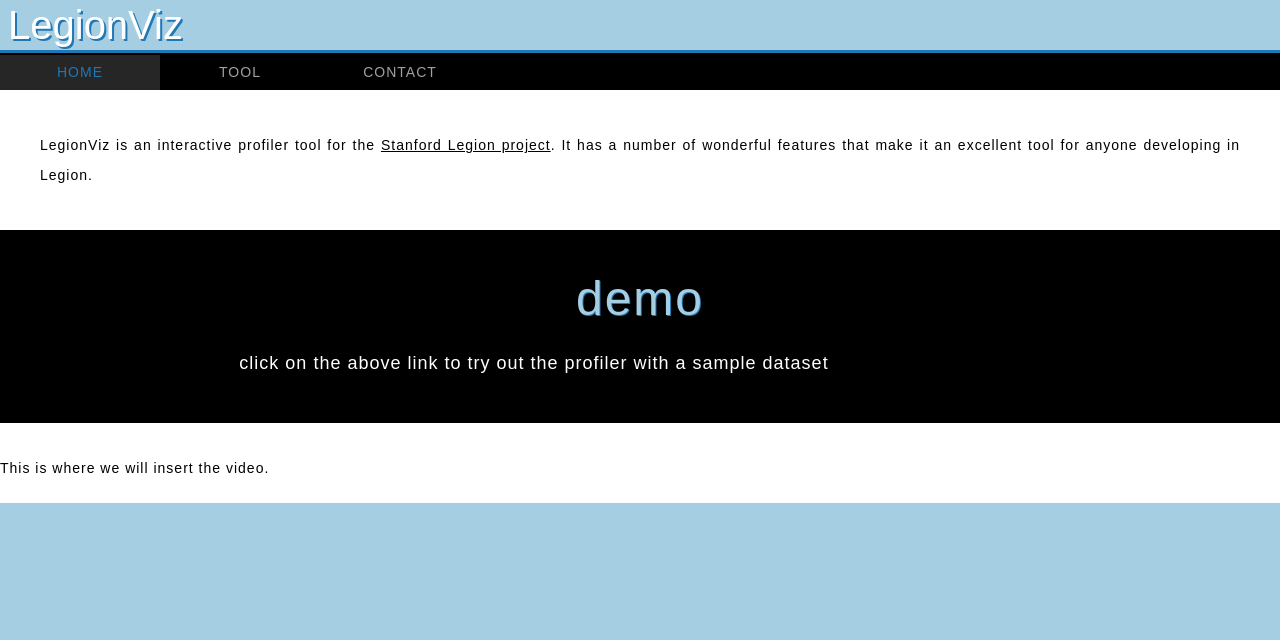
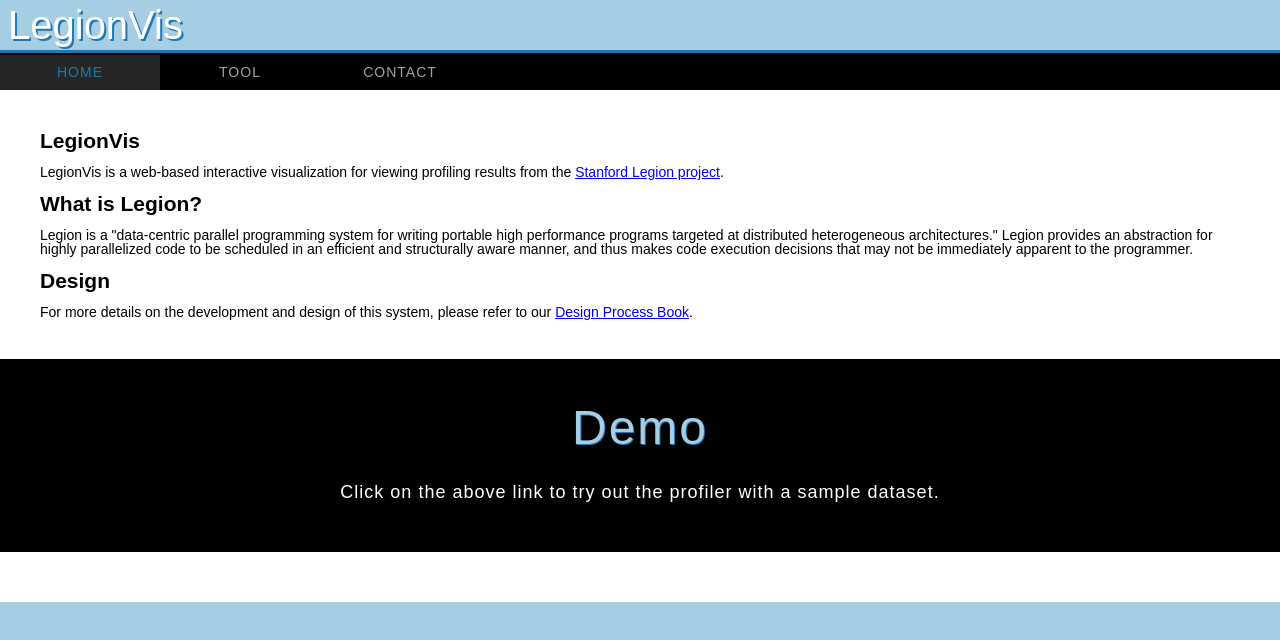
Before and after one commit to DocSohl/LegionVis, a plain HTML site: page Interface/index.html in a window 1280 px wide. Drawn offline with nearby package versions, Linux system fonts and the light colour scheme.

Commit message:
Website updates

```diff
--- a/Interface/index.html
+++ b/Interface/index.html
@@ -11,7 +11,7 @@
         <div id="header">
                 <div>
                         <a href="index.html" class="logo">
-                        <h1>LegionViz</h1>
+                        <h1>LegionVis</h1>
                         </a>
                 </div>
                 <ul>
@@ -29,15 +29,22 @@
         <div id="body">
                 <div class="header">
                         <p>
-                                LegionViz is an interactive profiler tool for the <a href="http://legion.stanford.edu/">Stanford Legion project</a>. It has a number of wonderful features that make it an excellent tool for anyone developing in Legion.
+                                <h2>LegionVis</h2><br/>
+                                LegionVis is a web-based interactive visualization for viewing profiling results from the <a href="http://legion.stanford.edu/">Stanford Legion project</a>.
+                                <br/><br/>
+                                <h2>What is Legion?</h2><br/>
+                                Legion is a "data-centric parallel programming system for writing portable high performance programs targeted at distributed heterogeneous architectures." Legion provides an abstraction for highly parallelized code to be scheduled in an efficient and structurally aware manner, and thus makes code execution decisions that may not be immediately apparent to the programmer.
+                                <br/><br/>
+                                <h2>Design</h2><br/>
+                                For more details on the development and design of this system, please refer to our <a href="https://github.com/DocSohl/LegionVis/blob/master/process_book.pdf">Design Process Book</a>.
                         </p>
                 </div>
                 <div class="body">
-                        <h1><a href="display.html">demo</a></h1>
-                        <small><span>click on the above link to try out the profiler with a sample dataset</span> </small>
+                        <h1><a href="display.html">Demo</a></h1>
+                        <small>Click on the above link to try out the profiler with a sample dataset. </small>
                 </div>
                 <div class="footer" style="background: #ffffff">
-                <p>This is where we will insert the video.
+                <p><!--This is where we will insert the video.-->
                 </p>
 
 
```
Also changed, not shown: Interface/contact.html (+8 -3 lines), Interface/display.html (+1 -1 lines), Interface/tool.html (+1 -1 lines), 1 other file.
